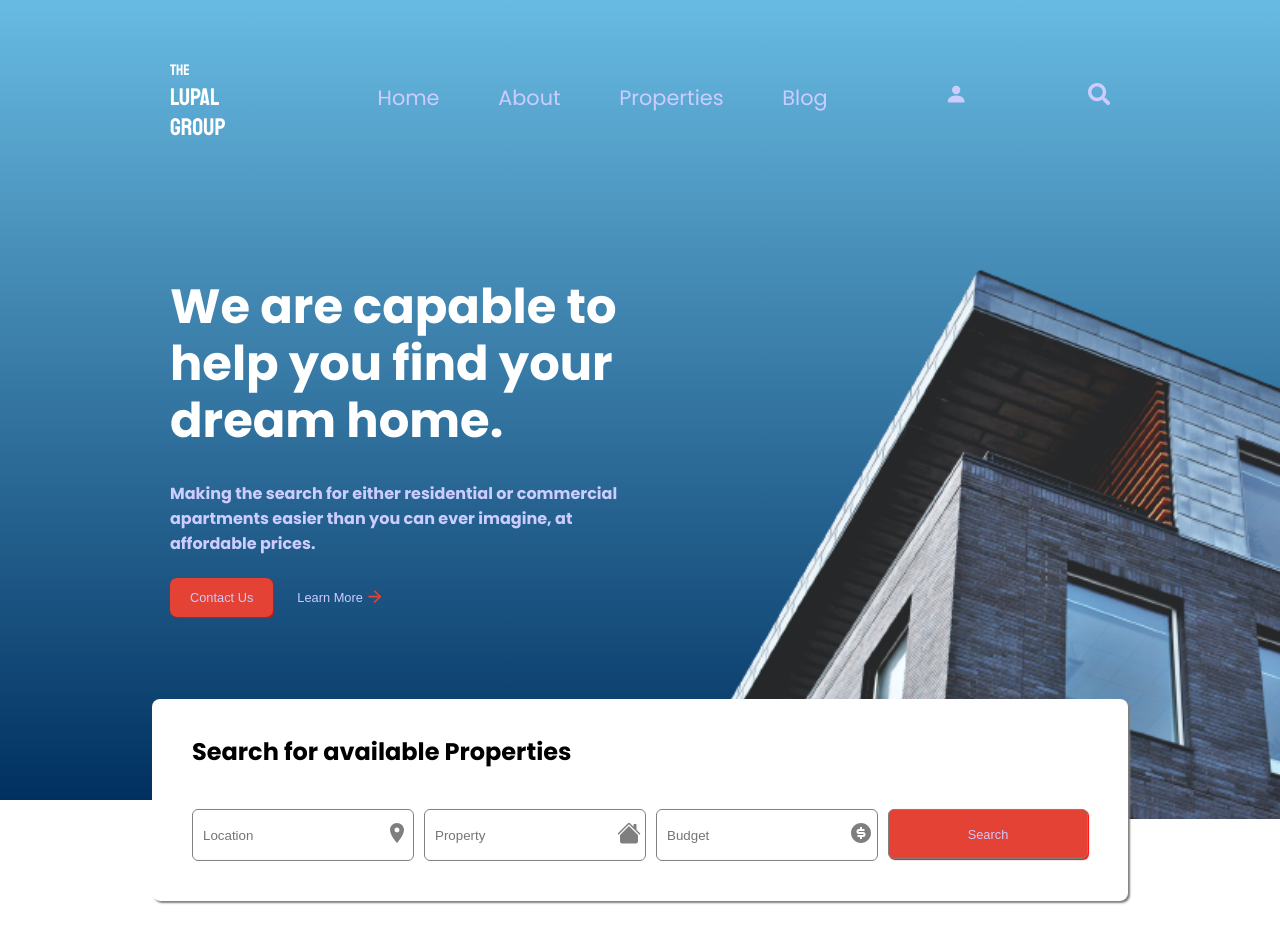
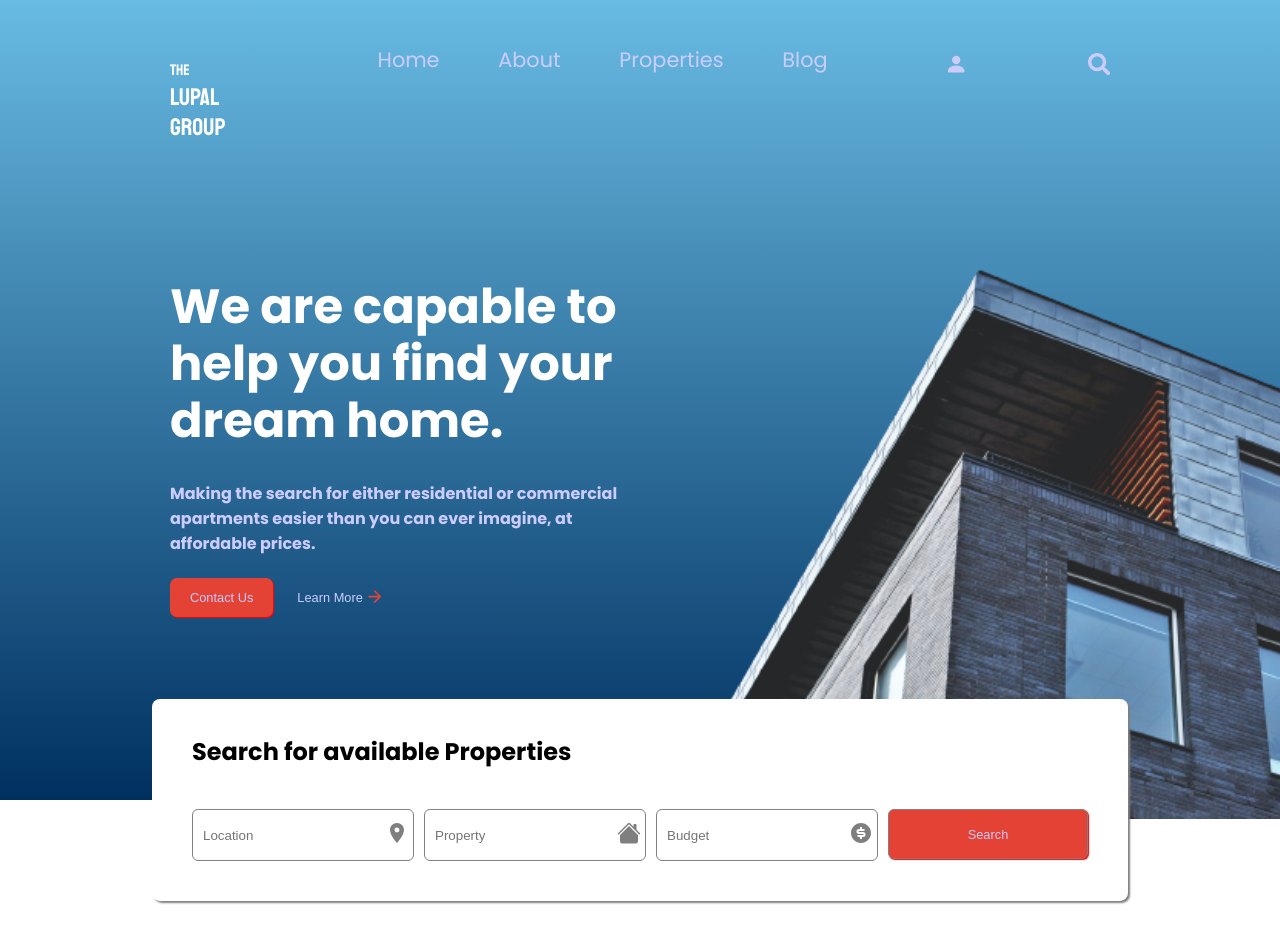
Before and after one commit to dragg54/real-estate, a React (Create React App) app: page / in a window 1280 px wide. Shown: the top 942 px of the page. Built offline with nearby package versions, Linux system fonts and the light colour scheme.

Commit message:
changed align items

```diff
--- a/src/components/header/StyledHeader.js
+++ b/src/components/header/StyledHeader.js
@@ -16,7 +16,7 @@ export const NavContainer = styled.div`
     width: 100%;
     display: flex;
     justify-content: space-between;
-    align-items: center;
+    align-items: flex-start;
     color: hsl(240, 100%, 90% )
 `
 
--- a/src/components/hero/StyledHero.js
+++ b/src/components/hero/StyledHero.js
@@ -14,7 +14,7 @@ export const HeroContainer = styled.div`
         padding: 16px 30px 0px 30px
     }
     @media(max-width: 600px){
-        padding: 16px 15px 0px 15px
+        padding: 3px 15px 0px 15px
     }
 `
 
```
